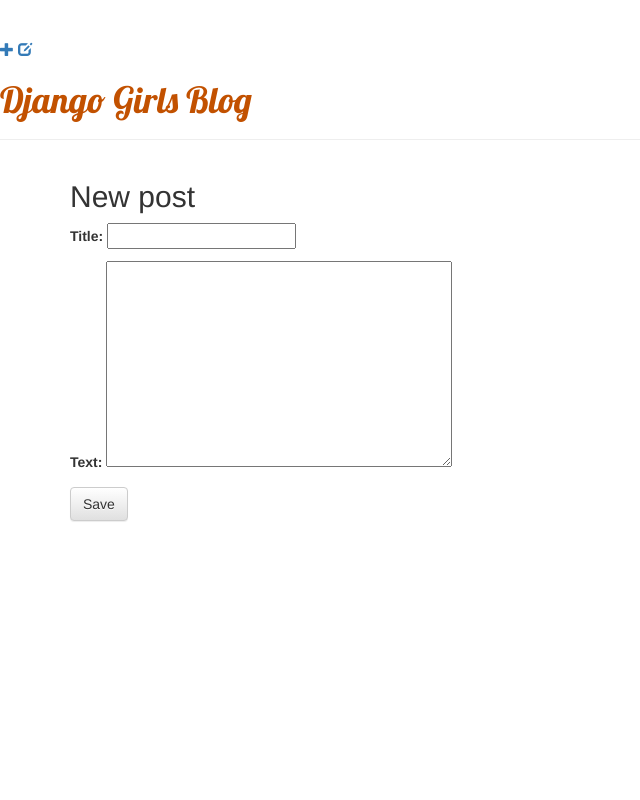
After one commit to nsubugad/my-first-blog, a Django app: page /post/new/ in a window 1280 px wide. The commit adds this page. Shown: the whole page, without its empty margins (0-640 px from the left). Run offline with Django 3.2, Linux system fonts and the light colour scheme; some libraries are stand-ins or nearby versions.

Commit message:
Added views to create/edit blog post inside the site.

```diff
--- /dev/null
+++ b/blogs/forms.py
@@ -0,0 +1,6 @@
+from django import forms
+from .models import Post
+class PostForm(forms.ModelForm):
+	class Meta:
+		model = Post
+		fields = ('title', 'text',)
--- a/blogs/models.py
+++ b/blogs/models.py
@@ -7,7 +7,7 @@ class Post(models.Model):
 	title = models.CharField(max_length=200)
 	text = models.TextField()
 	created_date = models.DateTimeField(default=timezone.now)
-	publised_date = models.DateTimeField(blank=True, null=True)
+	published_date = models.DateTimeField(blank=True, null=True)
 
 	def publish(self):
 		self.published_date = timezone.now()
--- /dev/null
+++ b/blogs/static/css/blogs.css
@@ -0,0 +1,4 @@
+h1 a, h2 a{
+	color: #C25100;
+	font-family: 'Lobster';
+}
--- /dev/null
+++ b/blogs/templates/blogs/base.html
@@ -0,0 +1,27 @@
+
+{% load static %}
+<html>
+    <head>
+        <title>Django Girls blog</title>
+        <link rel="stylesheet" href="//maxcdn.bootstrapcdn.com/bootstrap/3.2.0/css/bootstrap.min.css">
+        <link rel="stylesheet" href="//maxcdn.bootstrapcdn.com/bootstrap/3.2.0/css/bootstrap-theme.min.css">
+        <link href='//fonts.googleapis.com/css?family=Lobster&subset=latin,latin-ext' rel='stylesheet' type='text/css'>
+        <link rel="stylesheet" href="{% static 'css/blogs.css' %}">
+    </head>
+    <body>
+        <div class="page-header">
+            <a href="{% url 'post_new' %}" class="top-menu"><span class="glyphicon glyphicon-plus"></span></a>
+            <a href="{% url 'post_draft_list' %}" class="top-menu"><span class="glyphicon glyphicon-edit"></span></a>
+            <h1><a href="/">Django Girls Blog</a></h1>
+        </div>
+
+        <div class="content container">
+            <div class="row">
+                <div class="col-md-8">
+                {% block content %}
+                {% endblock %}
+                </div>
+            </div>
+        </div>
+    </body>
+</html>
--- /dev/null
+++ b/blogs/templates/blogs/post_edit.html
@@ -0,0 +1,9 @@
+{% extends 'blogs/base.html' %}
+
+{% block content %}
+    <h2>New post</h2>
+    <form method="POST" class="post-form">{% csrf_token %}
+        {{ form.as_p }}
+        <button type="submit" class="save btn btn-default">Save</button>
+    </form>
+{% endblock %}
--- a/blogs/urls.py
+++ b/blogs/urls.py
@@ -3,4 +3,9 @@ from . import views
 
 urlpatterns = [
     path('', views.post_list, name='post_list'),
-]
+    path('post/<int:pk>/', views.post_detail, name='post_detail'),
+    path('post/new/', views.post_new, name='post_new'),
+    path('drafts/', views.post_draft_list, name='post_draft_list'),
+    path('post/<pk>/publish/', views.post_publish, name='post_publish'),
+    path('post/<int:pk>/', views.post_edit, name='post_edit'),
+  ]
--- a/blogs/views.py
+++ b/blogs/views.py
@@ -1,7 +1,51 @@
 from django.shortcuts import render
 from django.utils import timezone
 from .models import Post
+from django.shortcuts import render, get_object_or_404
+from .forms import PostForm
+from django.shortcuts import redirect
 
 def post_list(request):
-	posts = Post.objects.filter(publised_date__lte=timezone.now()).order_by('publised_date__lte')
+	posts = Post.objects.filter(published_date__lte=timezone.now()).order_by('published_date')
 	return render(request, 'blogs/post_list.html',{'posts': posts})
+
+def post_detail(request, pk):
+	post = get_object_or_404(Post, pk=pk)
+	return render(request, 'blogs/post_detail.html', {'post': post})
+
+def post_new(request):
+	if request.method == "POST":
+		form = PostForm(request.POST)
+		if form.is_valid():
+			post = form.save(commit=False)
+			post.author = request.user
+			post.save()
+			return redirect('post_detail', pk=post.pk)
+	else:
+		form = PostForm ()
+	return render(request, 'blogs/post_edit.html',{'form': form})
+
+def post_draft_list(request):
+    posts = Post.objects.filter(published_date__isnull=True).order_by('created_date')
+    return render(request, 'blogs/post_draft_list.html', {'posts': posts})
+
+def post_publish(request, pk):
+	post = get_object_or_404(Post,  pk=pk)
+	post.publish()
+	return redirect('post_detail',  pk=pk)
+
+
+def post_edit(request, pk):
+	post = get_object_or_404(Post, pk=pk)
+	if request.method == "POST":
+		form = PostForm(request.POST, instance=post)
+		if form.is_valid():
+			post = form.save(commit=False)
+			post.author = request.user
+			post.published_date = timezone.now()
+			post.save()
+			return redirect('post_detail', pk=post.pk)
+
+		else:
+			form = PostForm(instance=post)
+		return render(request, 'blog/post_edit.html', {'form': form})
```
Also changed, not shown: blogs/templates/blogs/post_detail.html (added, +20 -0 lines), blogs/templates/blogs/post_draft_list.html (added, +11 -0 lines), blogs/templates/blogs/post_list.html (+12 -24 lines), blogs/migrations/0002_auto_20201006_1034.py (added).
